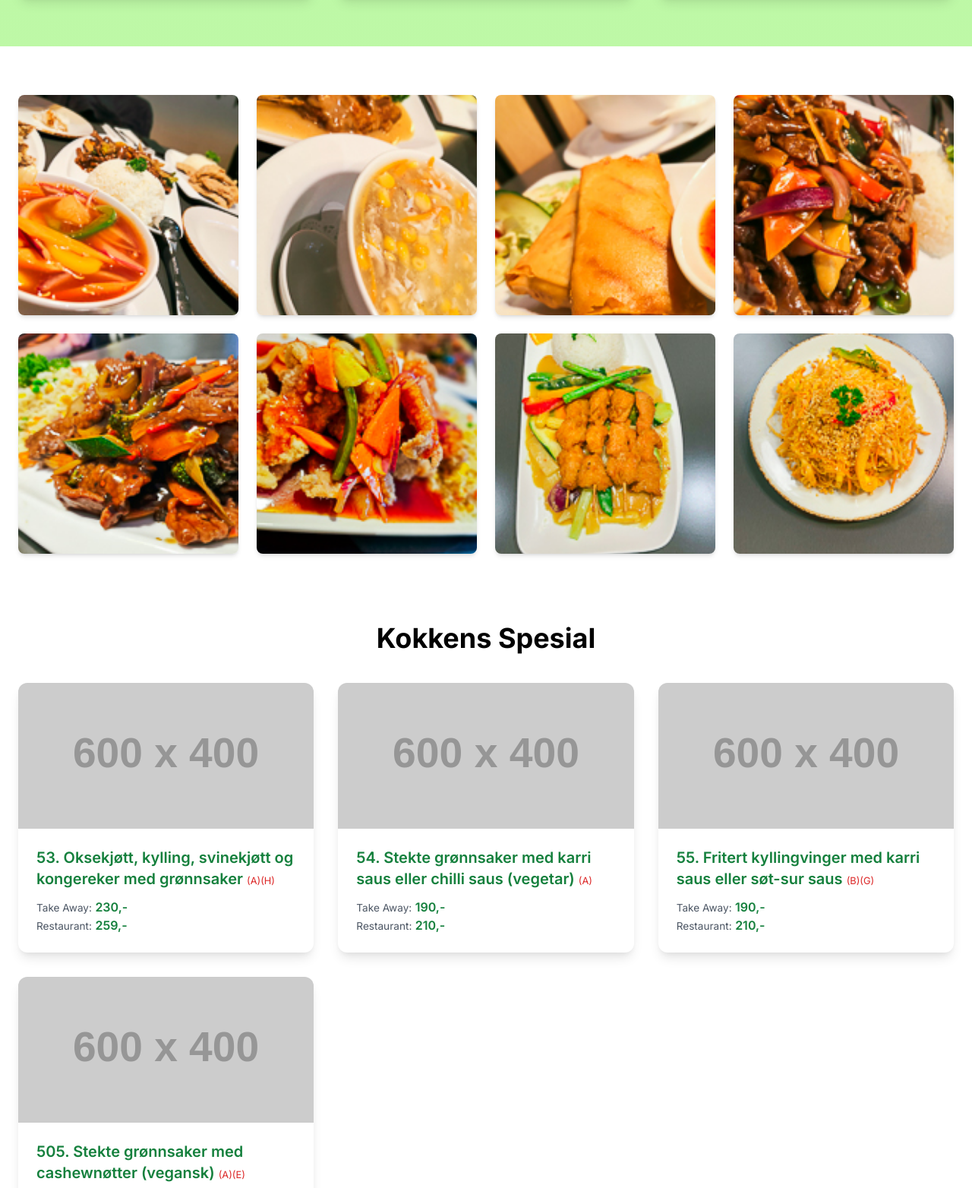
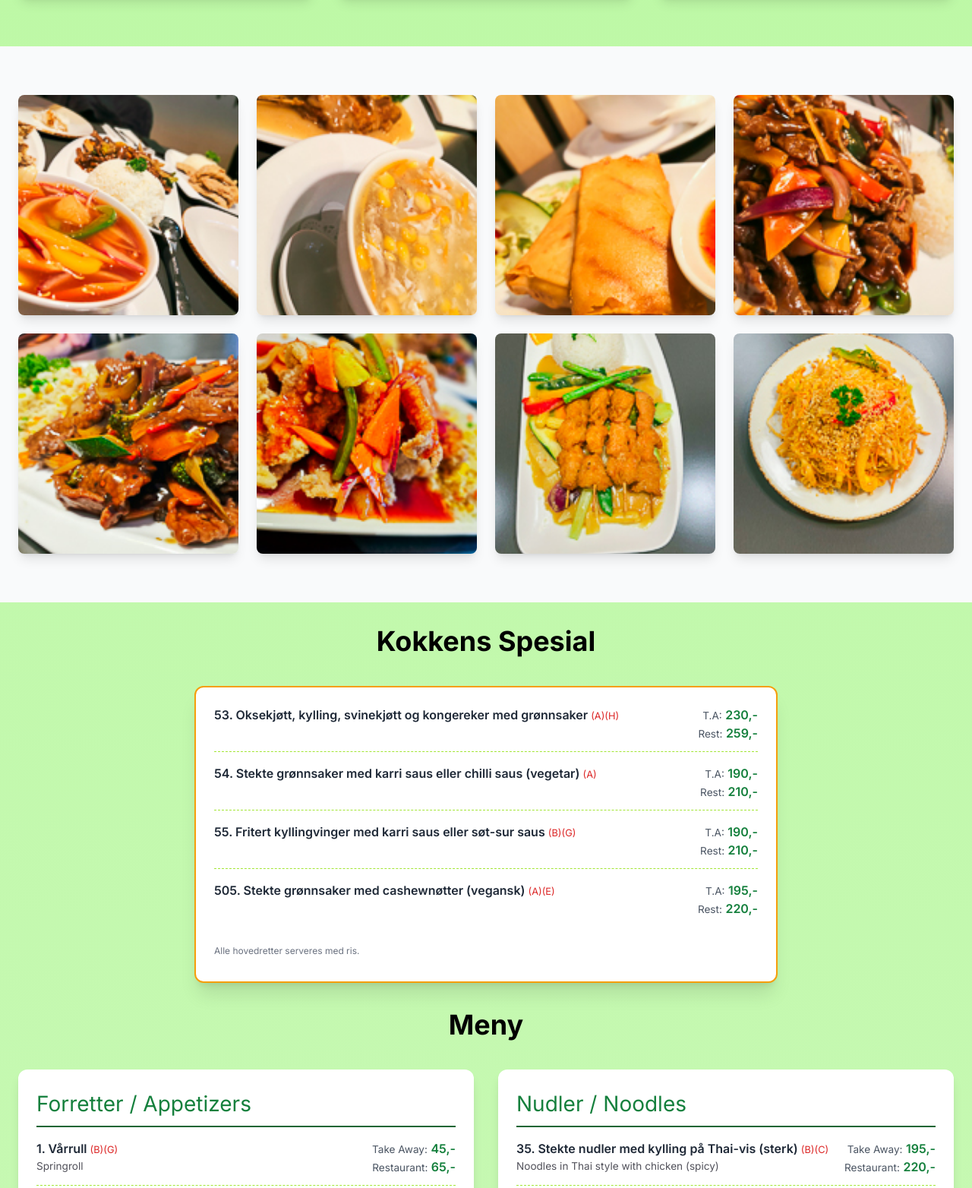
Before and after one commit to masterchrister/randabergtakeaway-web, a plain HTML site: page index.html in a window 1280 px wide. Shown: the part 768-2332 px from the top of the page at 76% size. Drawn offline with nearby package versions, Linux system fonts and the light colour scheme; placeholder pictures from the web are drawn by us.

Commit message:
Redefined "Kokkens spesial" and added title to pictures

```diff
--- a/index.html
+++ b/index.html
@@ -149,86 +149,144 @@
         </div>
     </section>
 
-<section id="dish-gallery" class="py-16 bg-white"> <div class="container mx-auto px-6">
-        <div class="grid grid-cols-2 sm:grid-cols-2 md:grid-cols-3 lg:grid-cols-4 gap-4 md:gap-6">
-            <div class="aspect-square overflow-hidden rounded-lg shadow-md">
-                <img src="/img/inspo/randtakeinspo-1111.jpg" alt="Restaurant1" class="w-full h-full object-cover transition-transform duration-300 ease-in-out hover:scale-110">
-            </div>
-            <div class="aspect-square overflow-hidden rounded-lg shadow-md">
-                <img src="/img/inspo/randtakeinspo-1112.jpg" alt="5. Maissuppe med kylling" class="w-full h-full object-cover transition-transform duration-300 ease-in-out hover:scale-110">
-            </div>
-            <div class="aspect-square overflow-hidden rounded-lg shadow-md">
-                <img src="/img/inspo/randtakeinspo-1113.jpg" alt="3. Kongereker vårruller (2 stk.)" class="w-full h-full object-cover transition-transform duration-300 ease-in-out hover:scale-110">
-            </div>
-            <div class="aspect-square overflow-hidden rounded-lg shadow-md">
-                <img src="/img/inspo/randtakeinspo-1114.jpg" alt="18. Biff Chop Suey" class="w-full h-full object-cover transition-transform duration-300 ease-in-out hover:scale-110">
-            </div>
-            <div class="aspect-square overflow-hidden rounded-lg shadow-md">
-                <img src="/img/inspo/randtakeinspo-1115.jpg" alt="28. Oksekjøtt i skiver med sorte bønner saus (sterk) og stekt ris" class="w-full h-full object-cover transition-transform duration-300 ease-in-out hover:scale-110">
-            </div>
-            <div class="aspect-square overflow-hidden rounded-lg shadow-md">
-                <img src="/img/inspo/randtakeinspo-1116.jpg" alt="9. Fritert kylling med søt-sur saus" class="w-full h-full object-cover transition-transform duration-300 ease-in-out hover:scale-110">
-            </div>
-            <div class="aspect-square overflow-hidden rounded-lg shadow-md">
-                <img src="/img/inspo/randtakeinspo-1120.jpg" alt="15. Kyllingspyd med Satay saus " class="w-full h-full object-cover transition-transform duration-300 ease-in-out hover:scale-110">
-            </div>
-            <div class="aspect-square overflow-hidden rounded-lg shadow-md">
-                <img src="/img/inspo/randtakeinspo-1122.jpg" alt="35. Stekte nudler med kylling på Thai-vis (sterk) " class="w-full h-full object-cover transition-transform duration-300 ease-in-out hover:scale-110">
-            </div>
-            </div>
-    </div>
-</section>
-
-
-    <section id="kokkens-spesial" class="pt-5 py-16 bg-white">
+    <section id="inspo-bilder" class="py-16 bg-gray-50">
         <div class="container mx-auto px-6">
-            <h2 class="section-title">Kokkens Spesial</h2>
-            <div class="grid md:grid-cols-2 lg:grid-cols-3 gap-8">
-                <div class="card overflow-hidden">
-                    <img src="https://placehold.co/600x400/6EE7B7/052E16?text=Nudler" alt="Kokkens Anbefaling 1" class="w-full h-48 object-cover" onerror="this.src='https://placehold.co/600x400/6EE7B7/052E16?text=Bilde+Feil'">
-                    <div class="p-6">
-                        <h4 class="text-xl font-semibold text-green-700 mb-1">53. Oksekjøtt, kylling, svinekjøtt og kongereker med grønnsaker <span class="allergy-info-inline">(A)(H)</span></h4>
-                        <div class="mt-2">
-                            <p><span class="price-label">Take Away:</span> <span class="price-amount">230,-</span></p>
-                            <p><span class="price-label">Restaurant:</span> <span class="price-amount">259,-</span></p>
-                        </div>
+            <div class="grid grid-cols-2 sm:grid-cols-2 md:grid-cols-3 lg:grid-cols-4 gap-4 md:gap-6">
+
+                <div class="group relative aspect-square overflow-hidden rounded-lg shadow-lg">
+                    <img src="/img/inspo/randtakeinspo-1111.jpg"
+                         alt="Sursøt saus og diverse retter"
+                         title="Sursøt saus og diverse retter"
+                         class="w-full h-full object-cover transition-transform duration-300 ease-in-out group-hover:scale-110">
+                    <div class="absolute inset-0 bg-black bg-opacity-0 group-hover:bg-opacity-60 transition-all duration-300 ease-in-out flex items-center justify-center">
+                        <p class="text-white text-center p-2 text-lg font-semibold opacity-0 group-hover:opacity-100 transition-opacity duration-300">Sursøt saus og diverse retter</p>
                     </div>
                 </div>
-                <div class="card overflow-hidden">
-                    <img src="https://placehold.co/600x400/A7F3D0/064E3B?text=Vegetar" alt="Kokkens Anbefaling 2" class="w-full h-48 object-cover" onerror="this.src='https://placehold.co/600x400/A7F3D0/064E3B?text=Bilde+Feil'">
-                    <div class="p-6">
-                        <h4 class="text-xl font-semibold text-green-700 mb-1">54. Stekte grønnsaker med karri saus eller chilli saus (vegetar) <span class="allergy-info-inline">(A)</span></h4>
-                        <div class="mt-2">
-                            <p><span class="price-label">Take Away:</span> <span class="price-amount">190,-</span></p>
-                            <p><span class="price-label">Restaurant:</span> <span class="price-amount">210,-</span></p>
-                        </div>
+
+                <div class="group relative aspect-square overflow-hidden rounded-lg shadow-lg">
+                    <img src="/img/inspo/randtakeinspo-1112.jpg"
+                         alt="5. Maissuppe med kylling"
+                         title="5. Maissuppe med kylling"
+                         class="w-full h-full object-cover transition-transform duration-300 ease-in-out group-hover:scale-110">
+                    <div class="absolute inset-0 bg-black bg-opacity-0 group-hover:bg-opacity-60 transition-all duration-300 ease-in-out flex items-center justify-center">
+                        <p class="text-white text-center p-2 text-lg font-semibold opacity-0 group-hover:opacity-100 transition-opacity duration-300">5. Maissuppe med kylling</p>
                     </div>
                 </div>
-                <div class="card overflow-hidden">
-                    <img src="https://placehold.co/600x400/D1FAE5/047857?text=Kyllingvinger" alt="Kokkens Anbefaling 3" class="w-full h-48 object-cover" onerror="this.src='https://placehold.co/600x400/D1FAE5/047857?text=Bilde+Feil'">
-                    <div class="p-6">
-                        <h4 class="text-xl font-semibold text-green-700 mb-1">55. Fritert kyllingvinger med karri saus eller søt-sur saus <span class="allergy-info-inline">(B)(G)</span></h4>
-                        <div class="mt-2">
-                            <p><span class="price-label">Take Away:</span> <span class="price-amount">190,-</span></p>
-                            <p><span class="price-label">Restaurant:</span> <span class="price-amount">210,-</span></p>
-                        </div>
+
+                <div class="group relative aspect-square overflow-hidden rounded-lg shadow-lg">
+                    <img src="/img/inspo/randtakeinspo-1113.jpg"
+                         alt="3. Kongereker vårruller (2 stk.)"
+                         title="3. Kongereker vårruller (2 stk.)"
+                         class="w-full h-full object-cover transition-transform duration-300 ease-in-out group-hover:scale-110">
+                    <div class="absolute inset-0 bg-black bg-opacity-0 group-hover:bg-opacity-60 transition-all duration-300 ease-in-out flex items-center justify-center">
+                        <p class="text-white text-center p-2 text-lg font-semibold opacity-0 group-hover:opacity-100 transition-opacity duration-300">3. Kongereker vårruller (2 stk.)</p>
                     </div>
                 </div>
-                 <div class="card overflow-hidden">
-                    <img src="https://placehold.co/600x400/6EE7B7/052E16?text=Vegan" alt="Kokkens Anbefaling 4" class="w-full h-48 object-cover" onerror="this.src='https://placehold.co/600x400/6EE7B7/052E16?text=Bilde+Feil'">
-                    <div class="p-6">
-                        <h4 class="text-xl font-semibold text-green-700 mb-1">505. Stekte grønnsaker med cashewnøtter (vegansk) <span class="allergy-info-inline">(A)(E)</span></h4>
-                        <div class="mt-2">
-                            <p><span class="price-label">Take Away:</span> <span class="price-amount">195,-</span></p>
-                            <p><span class="price-label">Restaurant:</span> <span class="price-amount">220,-</span></p>
-                        </div>
+
+                <div class="group relative aspect-square overflow-hidden rounded-lg shadow-lg">
+                    <img src="/img/inspo/randtakeinspo-1114.jpg"
+                         alt="18. Biff Chop Suey"
+                         title="18. Biff Chop Suey"
+                         class="w-full h-full object-cover transition-transform duration-300 ease-in-out group-hover:scale-110">
+                    <div class="absolute inset-0 bg-black bg-opacity-0 group-hover:bg-opacity-60 transition-all duration-300 ease-in-out flex items-center justify-center">
+                        <p class="text-white text-center p-2 text-lg font-semibold opacity-0 group-hover:opacity-100 transition-opacity duration-300">18. Biff Chop Suey</p>
+                    </div>
+                </div>
+                <div class="group relative aspect-square overflow-hidden rounded-lg shadow-lg">
+                    <img src="/img/inspo/randtakeinspo-1115.jpg"
+                         alt="28. Oksekjøtt i skiver med sorte bønner saus (sterk) og stekt ris"
+                         title="28. Oksekjøtt i skiver med sorte bønner saus (sterk) og stekt ris"
+                         class="w-full h-full object-cover transition-transform duration-300 ease-in-out group-hover:scale-110">
+                    <div class="absolute inset-0 bg-black bg-opacity-0 group-hover:bg-opacity-60 transition-all duration-300 ease-in-out flex items-center justify-center">
+                        <p class="text-white text-center p-2 text-lg font-semibold opacity-0 group-hover:opacity-100 transition-opacity duration-300">28. Oksekjøtt i skiver med sorte bønner saus (sterk) og stekt ris</p>
+                    </div>
+                </div>
+                <div class="group relative aspect-square overflow-hidden rounded-lg shadow-lg">
+                    <img src="/img/inspo/randtakeinspo-1116.jpg"
+                         alt="9. Fritert kylling med søt-sur saus"
+                         title="9. Fritert kylling med søt-sur saus"
+                         class="w-full h-full object-cover transition-transform duration-300 ease-in-out group-hover:scale-110">
+                    <div class="absolute inset-0 bg-black bg-opacity-0 group-hover:bg-opacity-60 transition-all duration-300 ease-in-out flex items-center justify-center">
+                        <p class="text-white text-center p-2 text-lg font-semibold opacity-0 group-hover:opacity-100 transition-opacity duration-300">9. Fritert kylling med søt-sur saus</p>
+                    </div>
+                </div>
+                <div class="group relative aspect-square overflow-hidden rounded-lg shadow-lg">
+                    <img src="/img/inspo/randtakeinspo-1120.jpg"
+                         alt="15. Kyllingspyd med Satay saus "
+                         title="15. Kyllingspyd med Satay saus "
+                         class="w-full h-full object-cover transition-transform duration-300 ease-in-out group-hover:scale-110">
+                    <div class="absolute inset-0 bg-black bg-opacity-0 group-hover:bg-opacity-60 transition-all duration-300 ease-in-out flex items-center justify-center">
+                        <p class="text-white text-center p-2 text-lg font-semibold opacity-0 group-hover:opacity-100 transition-opacity duration-300">15. Kyllingspyd med Satay saus </p>
+                    </div>
+                </div>
+                <div class="group relative aspect-square overflow-hidden rounded-lg shadow-lg">
+                    <img src="/img/inspo/randtakeinspo-1122.jpg"
+                         alt="35. Stekte nudler med kylling på Thai-vis (sterk) "
+                         title="35. Stekte nudler med kylling på Thai-vis (sterk) "
+                         class="w-full h-full object-cover transition-transform duration-300 ease-in-out group-hover:scale-110">
+                    <div class="absolute inset-0 bg-black bg-opacity-0 group-hover:bg-opacity-60 transition-all duration-300 ease-in-out flex items-center justify-center">
+                        <p class="text-white text-center p-2 text-lg font-semibold opacity-0 group-hover:opacity-100 transition-opacity duration-300">35. Stekte nudler med kylling på Thai-vis (sterk) </p>
                     </div>
                 </div>
             </div>
         </div>
     </section>
 
-    <section id="meny" class="py-16 pb-0">
+    <section id="kokkens-spesial" class="pt-6 py-16 pb-5"> <div class="container mx-auto px-6">
+            <h2 class="section-title">Kokkens Spesial</h2>
+            <div class="card p-6 max-w-3xl mx-auto border-2 border-amber-500 shadow-xl">
+                <div class="space-y-4">
+                    <div class="menu-item">
+                        <div class="flex justify-between items-start">
+                            <div>
+                                <h5 class="font-semibold">53. Oksekjøtt, kylling, svinekjøtt og kongereker med grønnsaker <span class="allergy-info-inline">(A)(H)</span></h5>
+                                </div>
+                            <div class="text-right ml-2 flex-shrink-0">
+                                <p><span class="price-label">T.A:</span> <span class="price-amount">230,-</span></p>
+                                <p><span class="price-label">Rest:</span> <span class="price-amount">259,-</span></p>
+                            </div>
+                        </div>
+                    </div>
+                    <div class="menu-item">
+                        <div class="flex justify-between items-start">
+                            <div>
+                                <h5 class="font-semibold">54. Stekte grønnsaker med karri saus eller chilli saus (vegetar) <span class="allergy-info-inline">(A)</span></h5>
+                            </div>
+                            <div class="text-right ml-2 flex-shrink-0">
+                                <p><span class="price-label">T.A:</span> <span class="price-amount">190,-</span></p>
+                                <p><span class="price-label">Rest:</span> <span class="price-amount">210,-</span></p>
+                            </div>
+                        </div>
+                    </div>
+                    <div class="menu-item">
+                        <div class="flex justify-between items-start">
+                            <div>
+                                <h5 class="font-semibold">55. Fritert kyllingvinger med karri saus eller søt-sur saus <span class="allergy-info-inline">(B)(G)</span></h5>
+                            </div>
+                            <div class="text-right ml-2 flex-shrink-0">
+                                <p><span class="price-label">T.A:</span> <span class="price-amount">190,-</span></p>
+                                <p><span class="price-label">Rest:</span> <span class="price-amount">210,-</span></p>
+                            </div>
+                        </div>
+                    </div>
+                    <div class="menu-item">
+                        <div class="flex justify-between items-start">
+                            <div>
+                                <h5 class="font-semibold">505. Stekte grønnsaker med cashewnøtter (vegansk) <span class="allergy-info-inline">(A)(E)</span></h5>
+                            </div>
+                            <div class="text-right ml-2 flex-shrink-0">
+                                <p><span class="price-label">T.A:</span> <span class="price-amount">195,-</span></p>
+                                <p><span class="price-label">Rest:</span> <span class="price-amount">220,-</span></p>
+                            </div>
+                        </div>
+                    </div>
+                </div>
+                            <br><p class="text-xs text-gray-500 mb-2">Alle hovedretter serveres med ris.</p>
+            </div>
+        </div>
+    </section>
+
+    <section id="meny" class="pt-2 py-16 pb-2">
         <div class="container mx-auto px-6">
             <h2 class="section-title">Meny</h2>
             <div class="md:columns-2 gap-x-8">
@@ -1405,15 +1463,10 @@
                     </div>
                 </div>
                 </div>
-                <br><div class="mb-6 p-4 bg-blue-100 border-l-4 border-gray-300 text-black rounded-md">
-                    <h4 class="font-bold">Tillegg:</h4>
-                    <p class="item-description">Stekt ris istedet for kokt ris: 60,- / 70,-</p>
-                    <p class="item-description">Stekte nudler istedenfor kokt ris: 65,- / 75,-</p>
-                </div>
         </div>
     </section>
 
-    <section id="meny-lunch" class="pt-5 py-10 pb-0">
+    <section id="meny-lunch" class="pt-6 py-10 pb-0">
         <div class="container mx-auto px-6">
             <div class="md:columns-1 gap-x-7">
                <div class="card p-6 mb-8 md:break-inside-avoid">
@@ -1595,6 +1648,11 @@
                     <br>Vennligst informer oss om eventuelle allergier ved bestilling. Fullstendig allergeninformasjon er tilgjengelig i restauranten.
                     </p>
                 </div>
+                    <div class="mb-6 p-4 bg-blue-100 border-l-4 border-gray-300 text-black rounded-md">
+                        <h4 class="font-bold">Tillegg:</h4>
+                        <p class="item-description">Stekt ris istedet for kokt ris: 60,- / 70,-</p>
+                        <p class="item-description">Stekte nudler istedenfor kokt ris: 65,- / 75,-</p>
+                </div>
     </section>
 
     <section id="meny-ekstra" class="pt-5 py-10">
```
